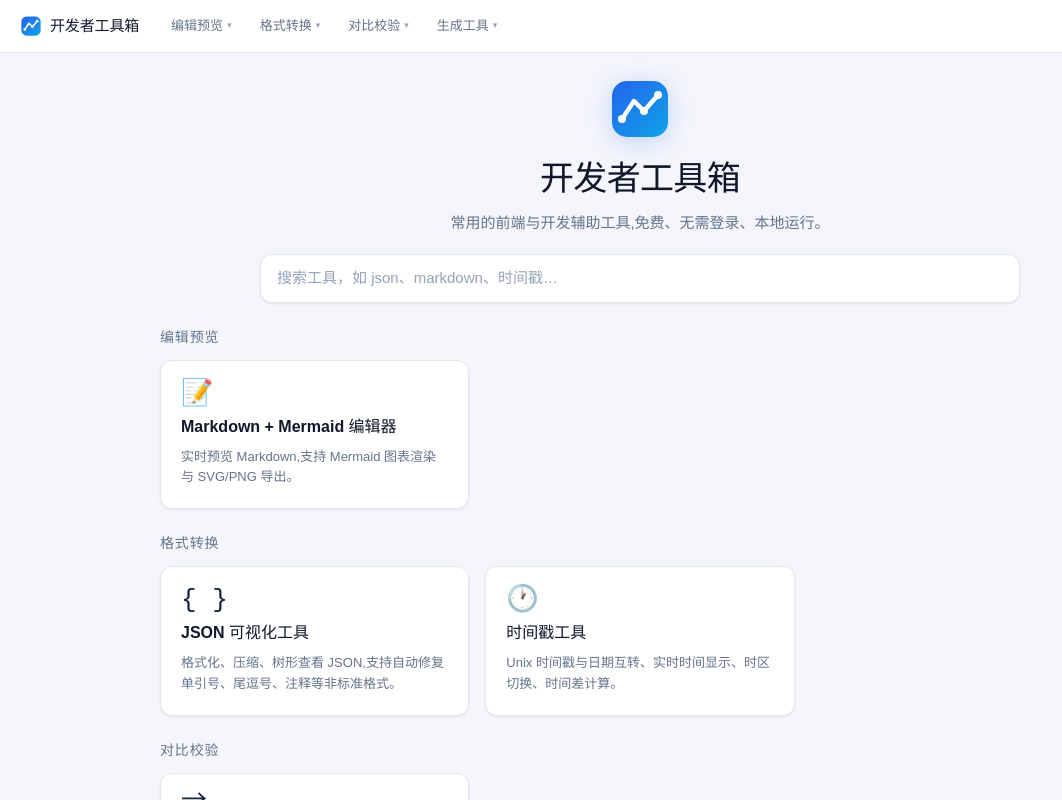
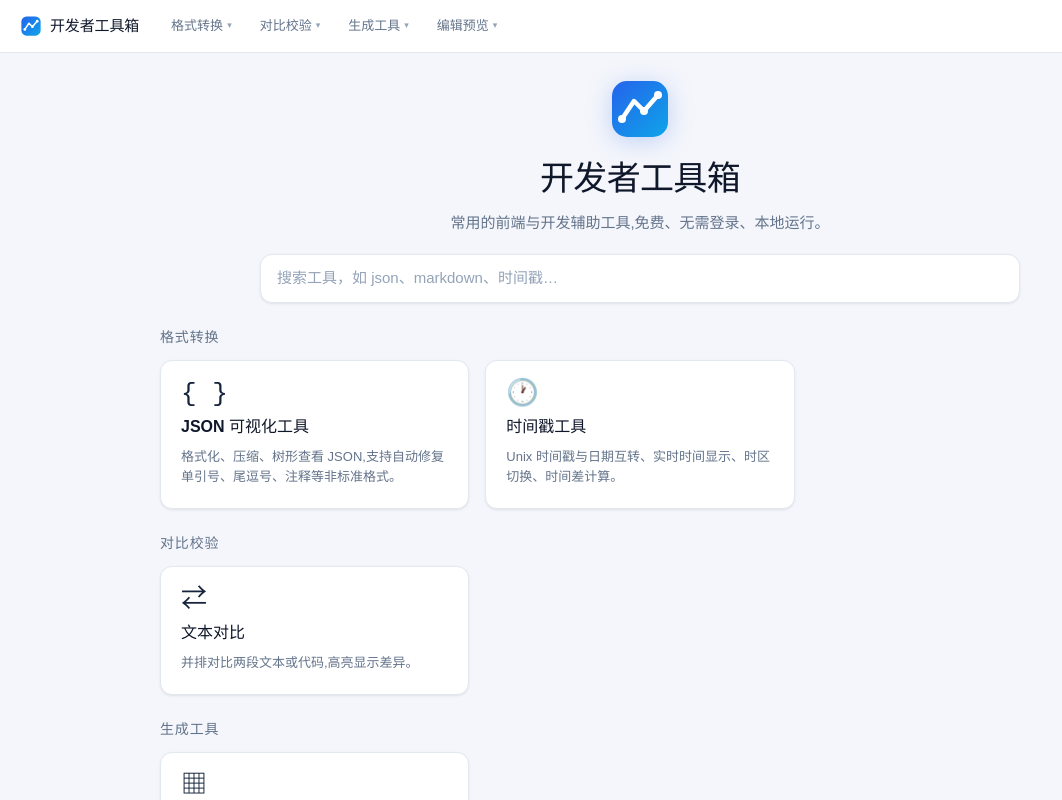
Before and after one commit to swlws/tools, a React (Vite) app: page /#/ in a window 1280 px wide. Shown: the whole page, without its empty margins (0-1062 px from the left). Built offline with nearby package versions, Linux system fonts and the light colour scheme.

Commit message:
feat: 菜单重拍

```diff
--- a/src/tools.ts
+++ b/src/tools.ts
@@ -6,11 +6,12 @@ export interface Category {
 }
 
 // Display order for both the nav dropdowns and the homepage sections.
+// Ordered by real-world usage frequency for developers, most-used first.
 export const CATEGORIES: Category[] = [
-  { key: 'edit', label: '编辑预览' },
   { key: 'convert', label: '格式转换' },
   { key: 'compare', label: '对比校验' },
   { key: 'generate', label: '生成工具' },
+  { key: 'edit', label: '编辑预览' },
 ]
 
 export interface Tool {
```
